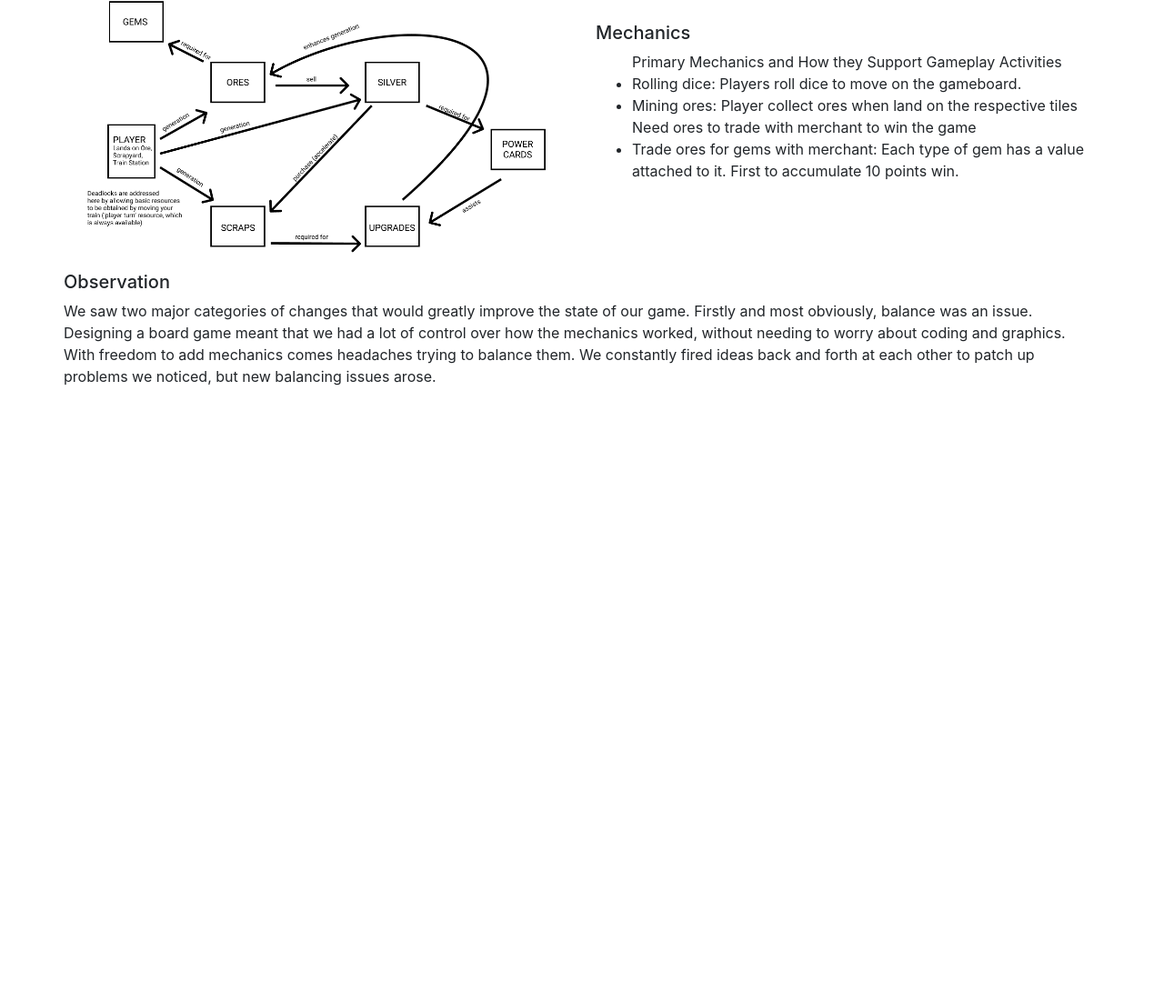
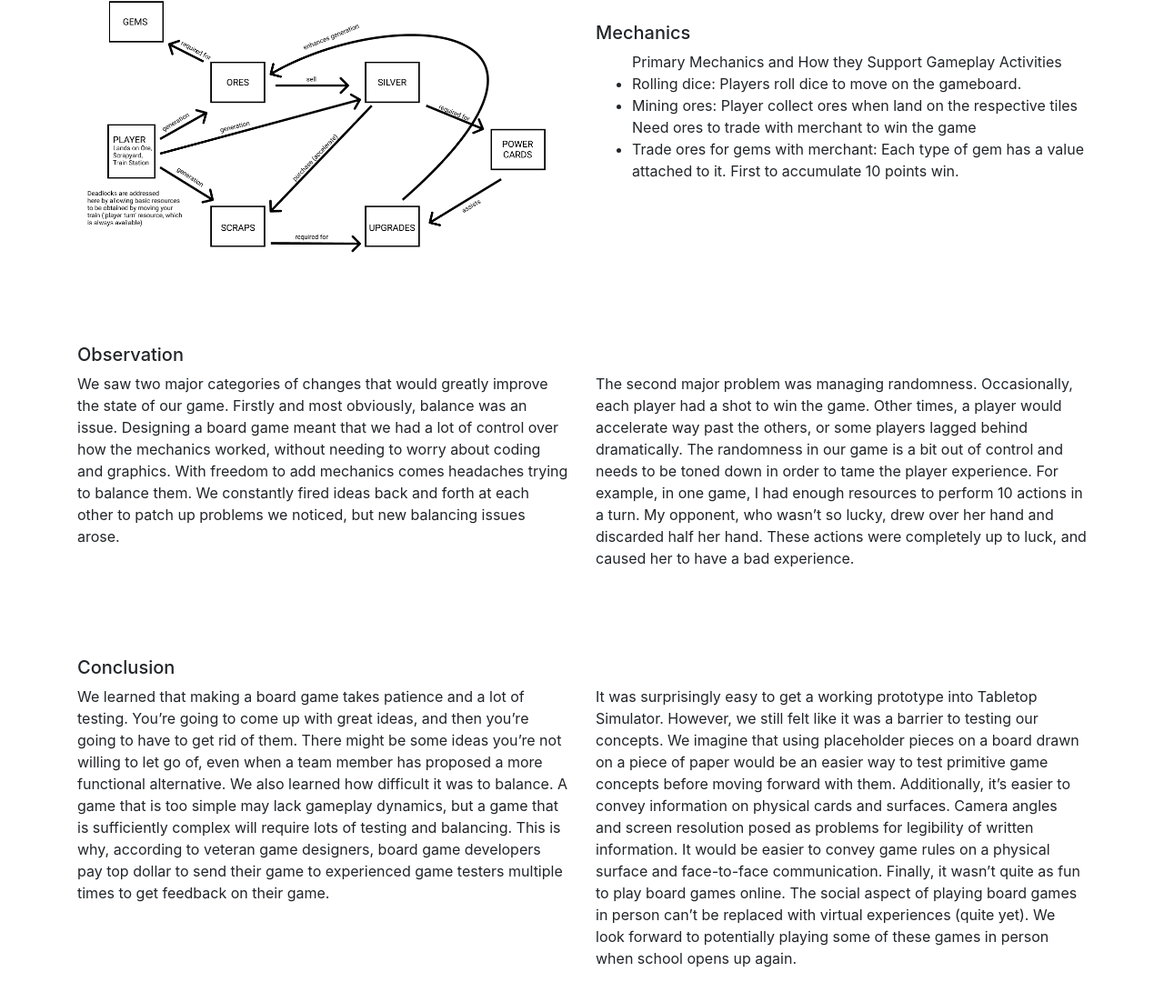
Before and after one commit to xyJenn/IAT339-portfolio, a plain HTML site: page project2Page.html in a window 1280 px wide. Shown: the part 1281-2383 px from the top of the page at 91% size. Drawn offline with nearby package versions, Linux system fonts and the light colour scheme.

Commit message:
Project 2 Conclusion and Observation

```diff
--- a/project2Page.html
+++ b/project2Page.html
@@ -146,10 +146,33 @@
     </div>
 
     <section>
-         <div class="container">
+         <div class="container" style="margin-top: 5rem;">
+             <h5>Observation</h5>
         <div class="row">
-            <h5>Observation</h5>
-            We saw two major categories of changes that would greatly improve the state of our game. Firstly and most obviously, balance was an issue. Designing a board game meant that we had a lot of control over how the mechanics worked, without needing to worry about coding and graphics. With freedom to add mechanics comes headaches trying to balance them. We constantly fired ideas back and forth at each other to patch up problems we noticed, but new balancing issues arose.
+
+           <p class="col-sm-6">
+               We saw two major categories of changes that would greatly improve the state of our game. Firstly and most obviously, balance was an issue. Designing a board game meant that we had a lot of control over how the mechanics worked, without needing to worry about coding and graphics. With freedom to add mechanics comes headaches trying to balance them. We constantly fired ideas back and forth at each other to patch up problems we noticed, but new balancing issues arose.
+           </p>
+           <p class = "col-sm-6">
+            The second major problem was managing randomness. Occasionally, each player had a shot to win the game. Other times, a player would accelerate way past the others, or some players lagged behind dramatically. The randomness in our game is a bit out of control and needs to be toned down in order to tame the player experience. For example, in one game, I had enough resources to perform 10 actions in a turn. My opponent, who wasn’t so lucky, drew over her hand and discarded half her hand. These actions were completely up to luck, and caused her to have a bad experience.
+
+
+           </p>
+        </div>
+    </div>
+
+    <div class="container" style="margin-top: 5rem;">
+        <h5>Conclusion</h5>
+        <div class="row">
+
+            <p class = "col-sm-6">
+                We learned that making a board game takes patience and a lot of testing. You’re going to come up with great ideas, and then you’re going to have to get rid of them. There might be some ideas you’re not willing to let go of, even when a team member has proposed a more functional alternative. We also learned how difficult it was to balance. A game that is too simple may lack gameplay dynamics, but a game that is sufficiently complex will require lots of testing and balancing. This is why, according to veteran game designers, board game developers pay top dollar to send their game to experienced game testers multiple times to get feedback on their game.
+            </p>
+            <p class = "col-sm-6">
+                It was surprisingly easy to get a working prototype into Tabletop Simulator. However, we still felt like it was a barrier to testing our concepts. We imagine that using placeholder pieces on a board drawn on a piece of paper would be an easier way to test primitive game concepts before moving forward with them. Additionally, it’s easier to convey information on physical cards and surfaces. Camera angles and screen resolution posed as problems for legibility of written information. It would be easier to convey game rules on a physical surface and face-to-face communication. Finally, it wasn’t quite as fun to play board games online. The social aspect of playing board games in person can’t be replaced with virtual experiences (quite yet). We look forward to potentially playing some of these games in person when school opens up again.
+
+            </p>
+
         </div>
     </div>
     </section>
```
